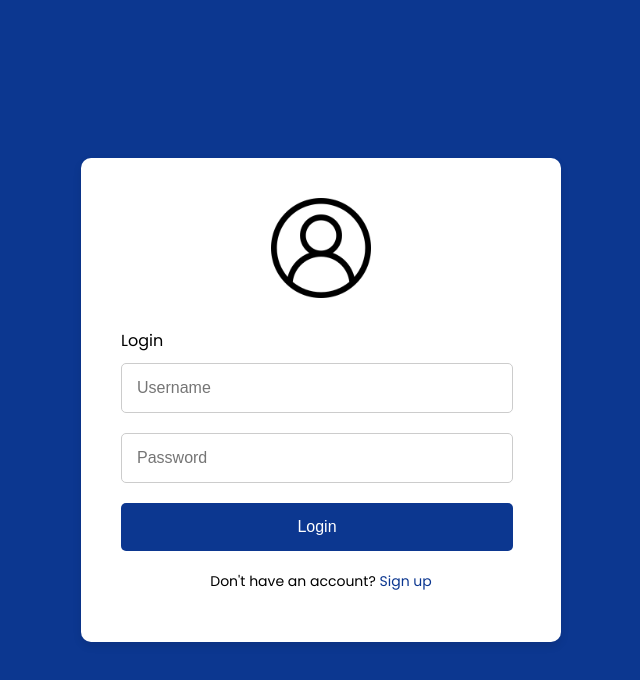
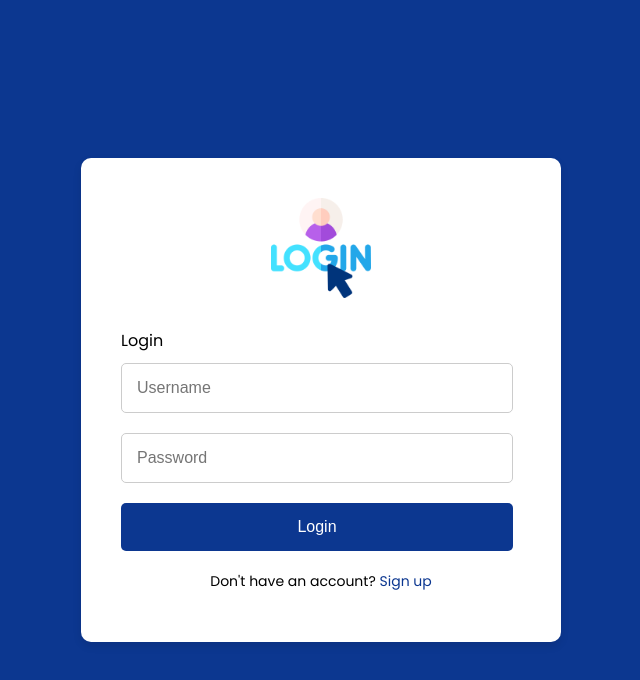
Before and after one commit to PBL-5E-2024-2025/PolkaGallery, a website: page login.html in a window 1280 px wide. Shown: the whole page, without its empty margins (319-959 px from the left). Drawn offline with nearby package versions, Linux system fonts and the light colour scheme.

Commit message:
modifikasi ikon login

```diff
--- a/login.html
+++ b/login.html
@@ -96,7 +96,7 @@
 
     <div class="login-container" id="login-container">
         <!-- Mengganti tulisan "Login" dengan gambar PNG -->
-        <img src="./assets/image/user (1).png" alt="Login Logo" class="login-logo"> <!-- Ganti dengan path ke gambar PNG Anda -->
+        <img src="./assets/image/login.png" alt="Login Logo" class="login-logo"> <!-- Ganti dengan path ke gambar PNG Anda -->
         <p>Login</p>
         <!-- Form login -->
         <form id="login-form">
```
Also changed, not shown: assets/image/login.png (added).
